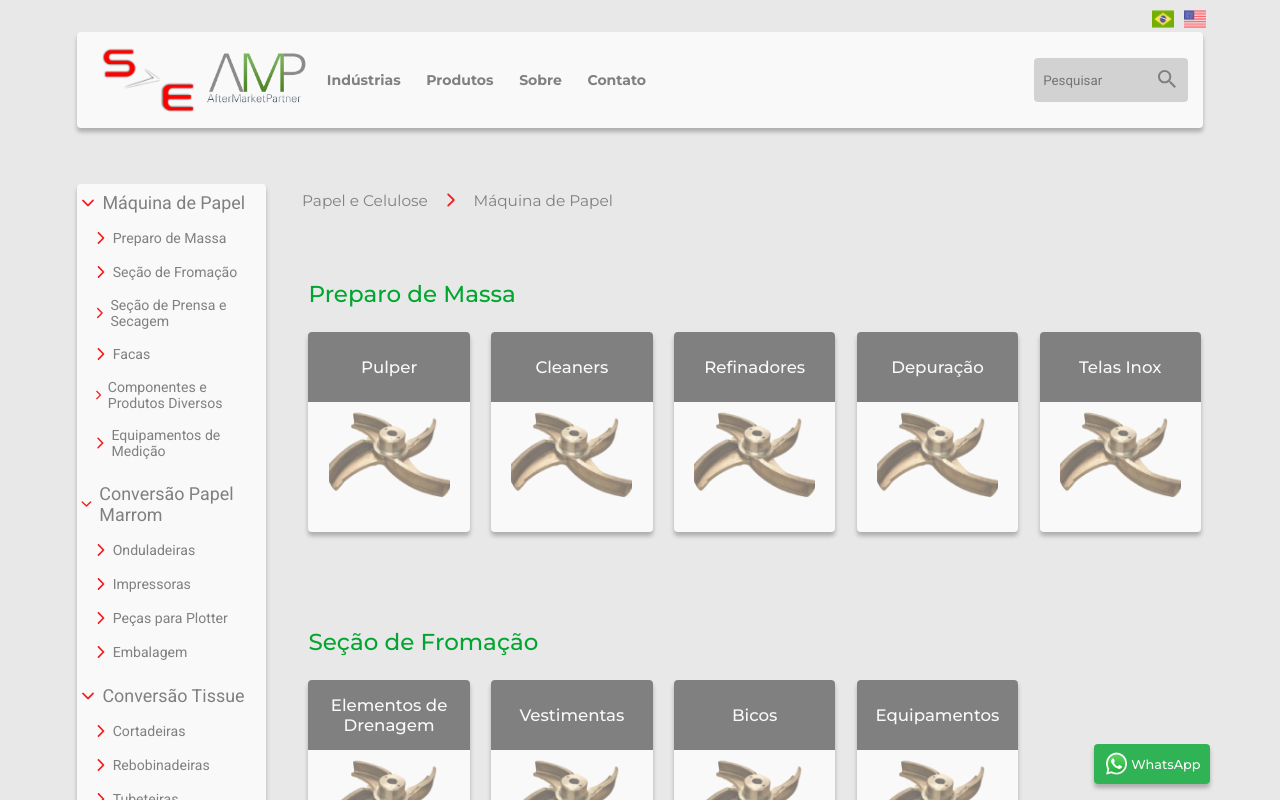
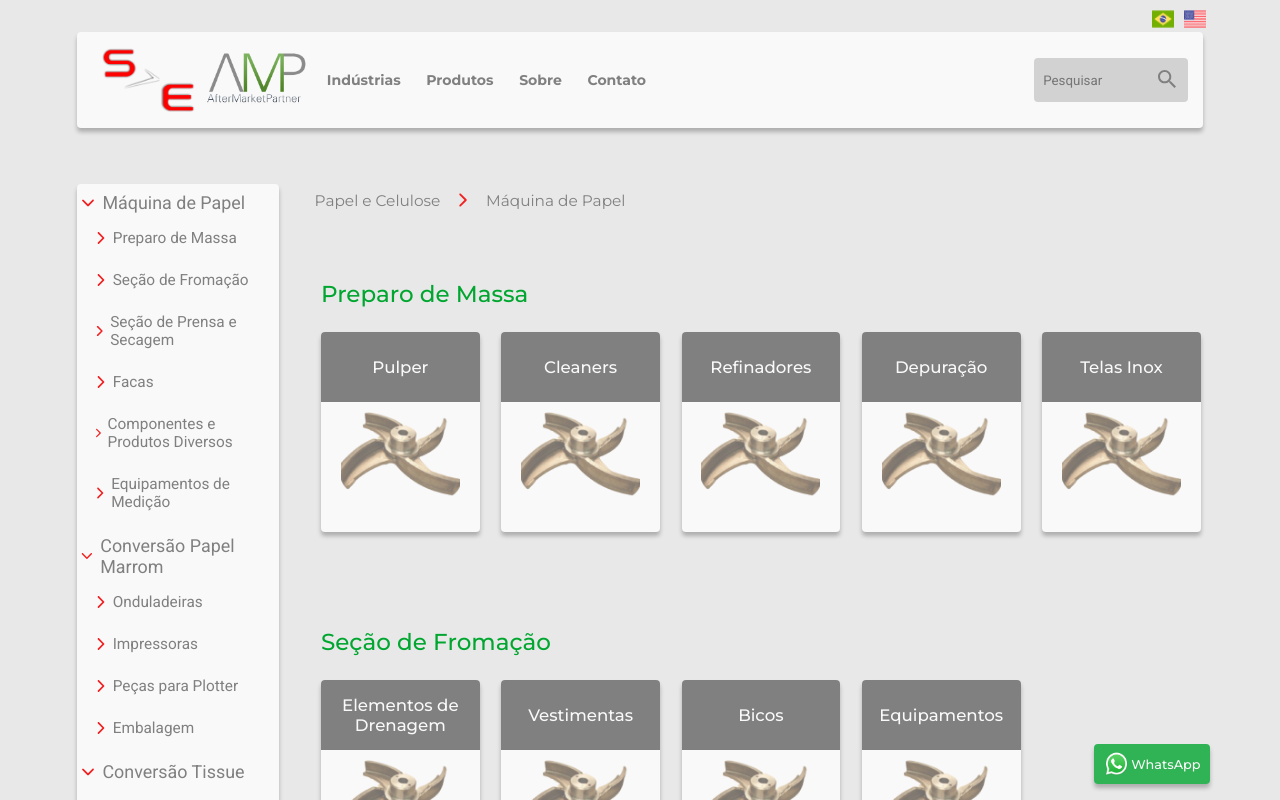
Before and after one commit to g4-lima/se-amp, a React (Create React App) app: page /productsPM in a window 1280 px wide. Shown: the top 800 px of the page. Built offline with nearby package versions, Linux system fonts and the light colour scheme.

Commit message:
side bar

```diff
--- a/src/components/SideBar/index.tsx
+++ b/src/components/SideBar/index.tsx
@@ -17,8 +17,9 @@ const SideBar: React.FC = () => {
                     </div>
                     {item.sections.map(section => (
                         <Level2
-                            type="button"
-                            onClick={() => setShow(section.id)}
+                            onClick={() =>
+                                setShow(section.id !== show ? section.id : 0)
+                            }
                         >
                             <div className="line2">
                                 {section.id === show ? (
--- a/src/components/SideBar/styles.ts
+++ b/src/components/SideBar/styles.ts
@@ -1,12 +1,13 @@
 import styled from 'styled-components';
+import { shade } from 'polished';
 
 export const Container = styled.div`
     background: #f9f9f9;
     box-shadow: 0px 4px 4px rgba(0, 0, 0, 0.25);
     border-radius: 4px;
 
-    width: 18.5vw;
-    height: 120vh;
+    width: 20vw;
+    height: 148vh;
 `;
 
 export const Level1 = styled.p`
@@ -15,6 +16,7 @@ export const Level1 = styled.p`
     font-weight: normal;
     font-size: 1.4vw;
     margin-left: 0.2vw;
+    margin-right: 0.1vw;
     margin-top: 1vh;
     cursor: pointer;
 
@@ -32,13 +34,13 @@ export const Level1 = styled.p`
     }
 `;
 
-export const Level2 = styled.button`
+export const Level2 = styled.ul`
     font-family: Roboto;
     font-style: normal;
     font-weight: normal;
-    font-size: 1.1vw;
+    font-size: 1.2vw;
     text-align: left;
-    margin-bottom: 2vh;
+    margin-bottom: 3vh;
     margin-left: 1vw;
     cursor: pointer;
 
@@ -46,11 +48,15 @@ export const Level2 = styled.button`
     background-color: #f9f9f9;
 
     p {
-        font-size: 1vw;
-        line-height: 2vh;
+        font-size: 1.1vw;
+        line-height: 2.4vh;
         margin-left: 1.8vw;
         margin-top: 1vh;
         cursor: pointer;
+
+        &:hover {
+            text-decoration: underline;
+        }
     }
 
     svg {
@@ -62,4 +68,8 @@ export const Level2 = styled.button`
         flex-direction: row;
         align-items: center;
     }
+
+    &:hover {
+        color: ${shade(0.5, '#808080')};
+    }
 `;
--- a/src/pages/ProductsPM/styles.ts
+++ b/src/pages/ProductsPM/styles.ts
@@ -69,7 +69,7 @@ export const ProductsCard = styled.div`
     margin-top: 3vh;
 
     .card {
-        width: 12.6vw;
+        width: 12.4vw;
         height: 25vh;
 
         background: #f9f9f9;
```
